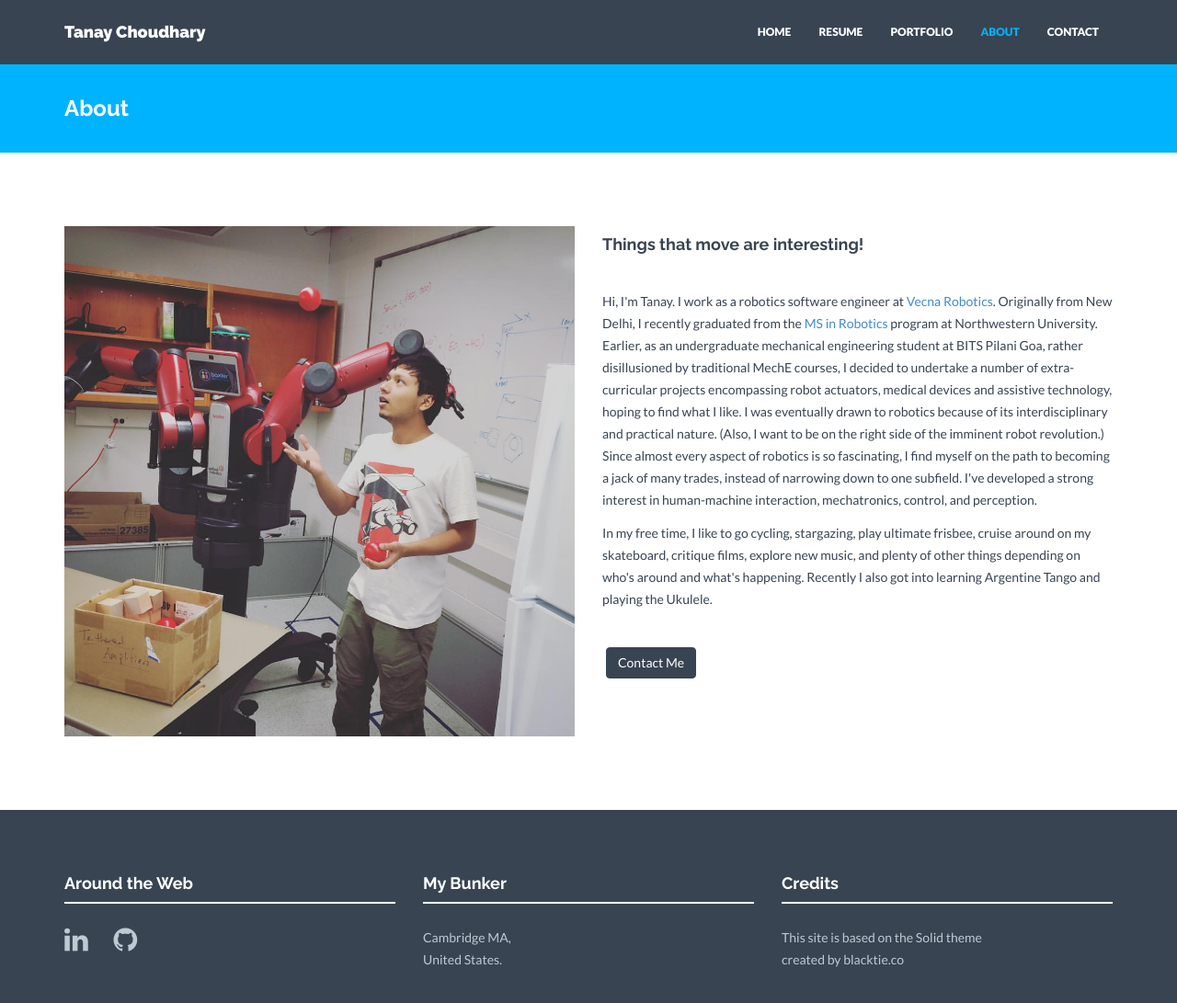
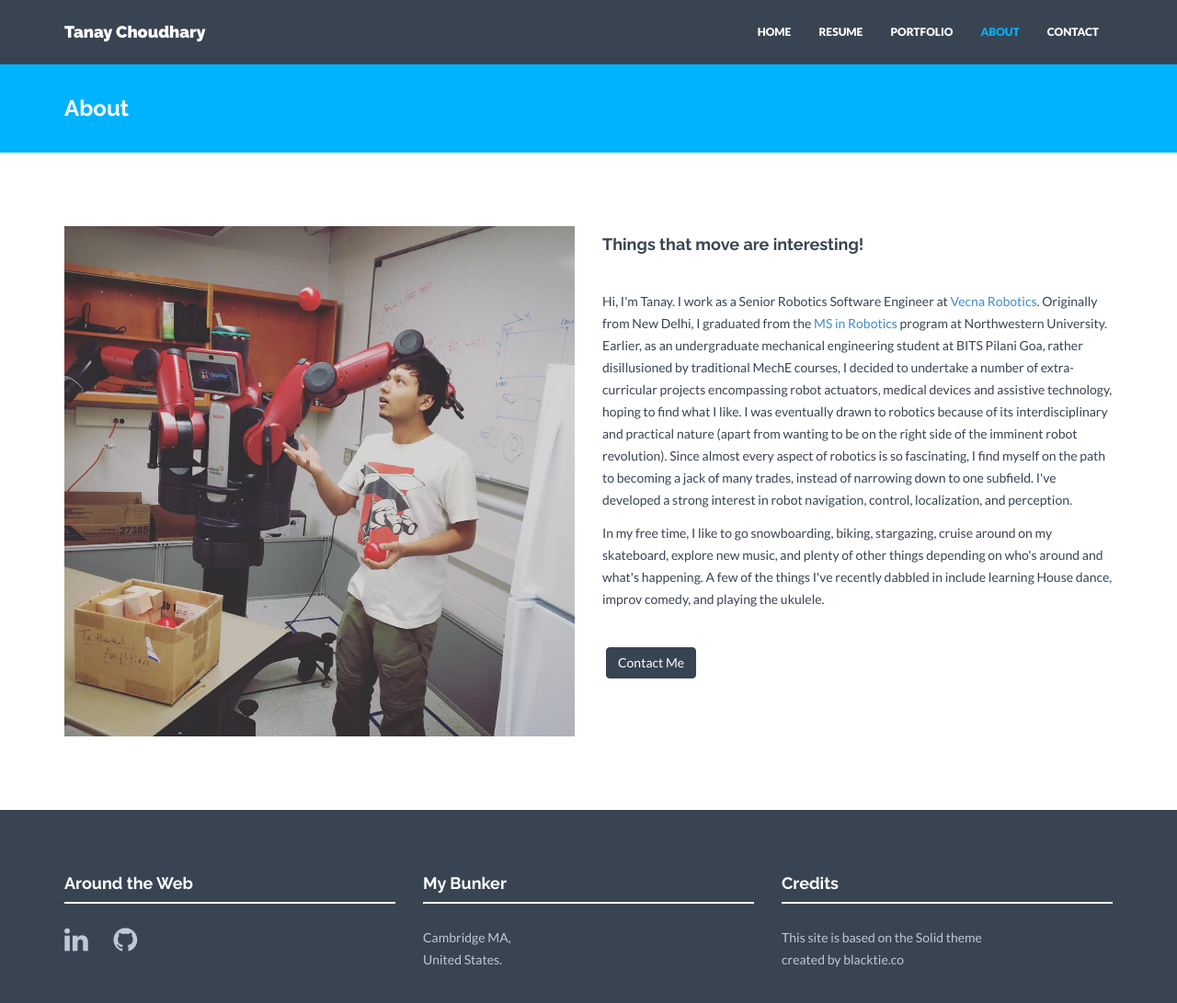
Before and after one commit to tanay-choudhary/tanay-choudhary.github.io, a Jekyll site: the page built from about.html, in a window 1280 px wide and 1128 px high. Shown: the top 1091 px of the window at 92% size. Built offline with Jekyll 4.4.1, drawn with Linux system fonts in a browser that asks for light colours; nearby versions of some CDN libraries.

Commit message:
Update about.html

```diff
--- a/about.html
+++ b/about.html
@@ -12,9 +12,9 @@
         <div class="col-lg-6">
             <h4>Things that move are interesting!</h4>
             <br>
-            <p>Hi, I'm Tanay. I work as a robotics software engineer at <a href="https://robotics.vecna.com/">Vecna Robotics</a>. Originally from New Delhi, I recently graduated from the <a href="http://www.mccormick.northwestern.edu/robotics/meet-students/profiles-2015-2016/choudhary-tanay.html">MS in Robotics</a> program at Northwestern University. Earlier, as an undergraduate mechanical engineering student at BITS Pilani Goa, rather disillusioned by traditional MechE courses, I decided to undertake a number of extra-curricular projects encompassing robot actuators, medical devices and assistive technology, hoping to find what I like. I was eventually drawn to robotics because of its interdisciplinary and practical nature. (Also, I want to be on the right side of the imminent robot revolution.) Since almost every aspect of robotics is so fascinating, I find myself on the path to becoming a jack of many trades, instead of narrowing down to one subfield. I've developed a strong interest in human-machine interaction, mechatronics, control, and perception.</p>
+            <p>Hi, I'm Tanay. I work as a Senior Robotics Software Engineer at <a href="https://www.vecnarobotics.com//">Vecna Robotics</a>. Originally from New Delhi, I graduated from the <a href="https://www.mccormick.northwestern.edu/robotics/people/alumni/2015-2016.html">MS in Robotics</a> program at Northwestern University. Earlier, as an undergraduate mechanical engineering student at BITS Pilani Goa, rather disillusioned by traditional MechE courses, I decided to undertake a number of extra-curricular projects encompassing robot actuators, medical devices and assistive technology, hoping to find what I like. I was eventually drawn to robotics because of its interdisciplinary and practical nature (apart from wanting to be on the right side of the imminent robot revolution). Since almost every aspect of robotics is so fascinating, I find myself on the path to becoming a jack of many trades, instead of narrowing down to one subfield. I've developed a strong interest in robot navigation, control, localization, and perception.</p>
 
-            <p>In my free time, I like to go cycling, stargazing, play ultimate frisbee, cruise around on my skateboard, critique films, explore new music, and plenty of other things depending on who's around and what's happening. Recently I also got into learning Argentine Tango and playing the Ukulele.</p>
+            <p>In my free time, I like to go snowboarding, biking, stargazing, cruise around on my skateboard, explore new music, and plenty of other things depending on who's around and what's happening. A few of the things I've recently dabbled in include learning House dance, improv comedy, and playing the ukulele.</p>
             <p><br/><a href="/contact/" class="btn btn-theme">Contact Me</a></p>
         </div>
     </div>
```
